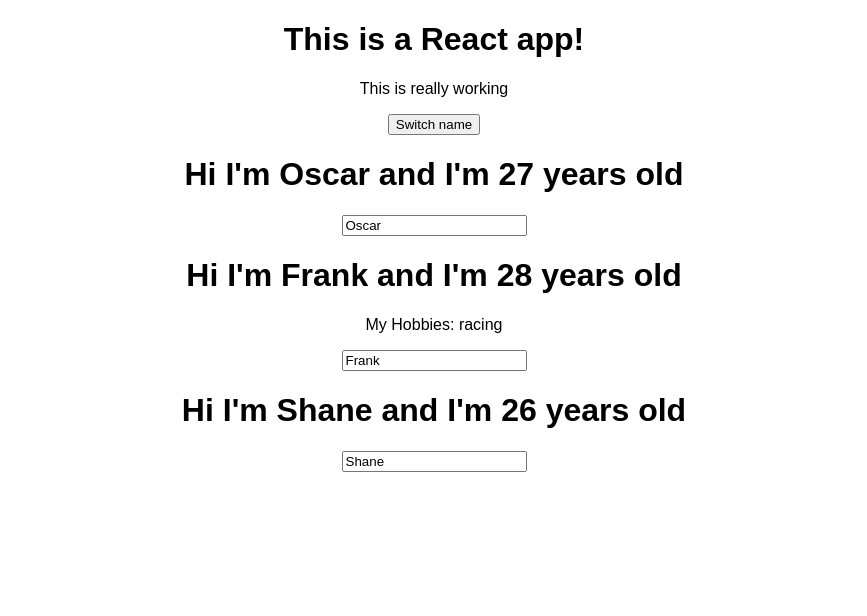
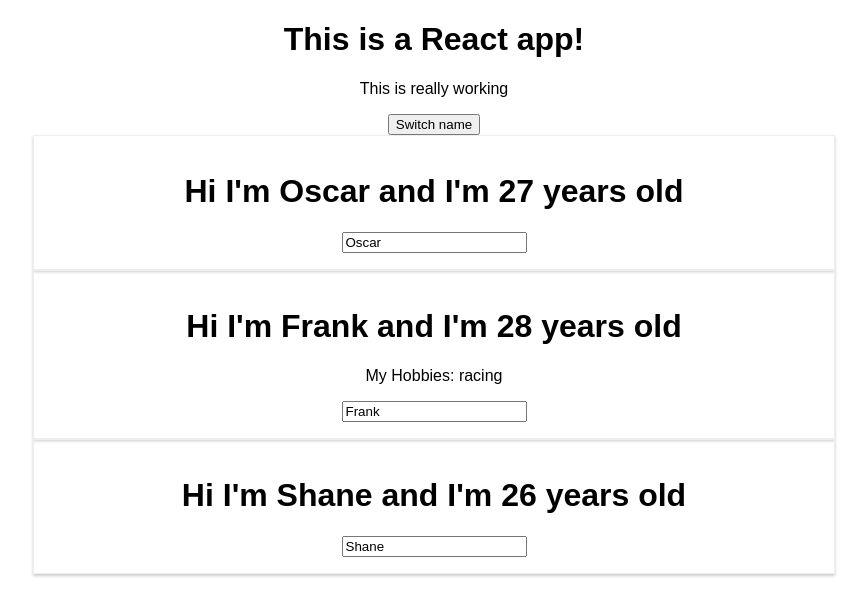
Before and after one commit to EmmanuelJucaban/React-Complete-Guide, a React (Create React App) app: page / in a window 1280 px wide. Shown: the top 616 px of the page, without its empty margins (206-1073 px from the left). Built offline with nearby package versions, Linux system fonts and the light colour scheme.

Commit message:
Add styling with style sheets

```diff
--- /dev/null
+++ b/src/Person/Person.css
@@ -0,0 +1,8 @@
+.Person {
+    width: 60%;
+    margin: auto;
+    border: 1px solid #eee;
+    box-shadow: 0 2px 3px #ccc;
+    padding: 16px;
+    text-align: center;
+}
--- a/src/Person/Person.js
+++ b/src/Person/Person.js
@@ -1,8 +1,9 @@
 import React from 'react';
+import './Person.css';
 
 const person = (props) => {
   return(
-    <div>
+    <div className="Person">
       <h1>Hi I'm {props.name} and I'm {props.age} years old</h1>
       <p>{props.children}</p>
       <input type="text" onChange={props.changed} value={props.name}/>
```
